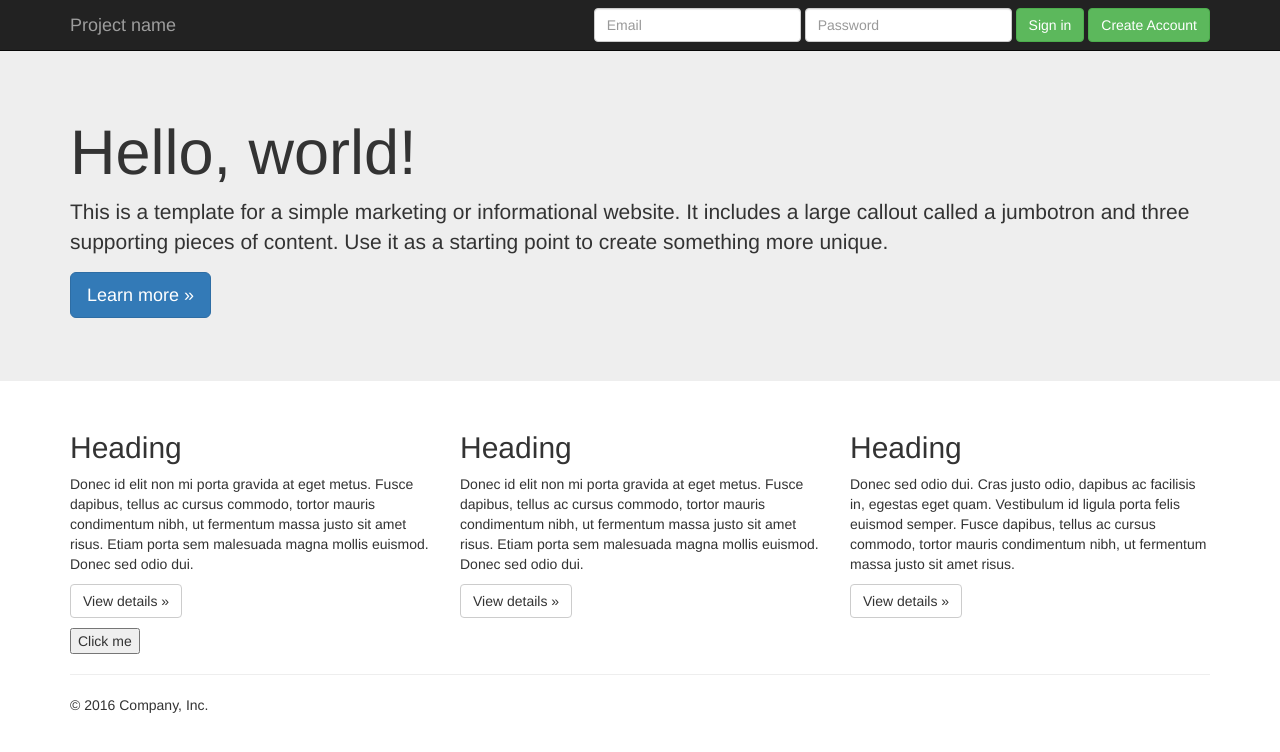
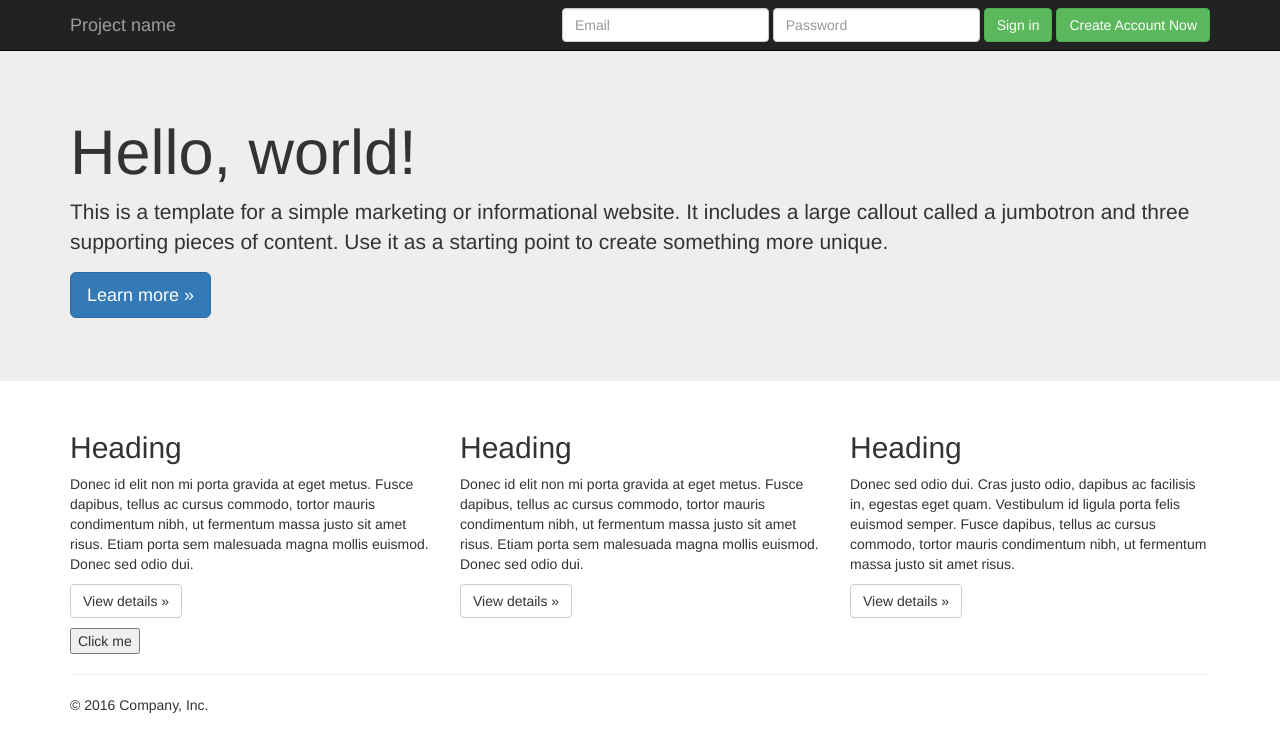
Before and after one commit to lolfull/TradeQ, a website: page index.html in a window 1280 px wide. Drawn offline with nearby package versions, Linux system fonts and the light colour scheme; no server answers.

```diff
--- a/index.html
+++ b/index.html
@@ -30,7 +30,7 @@
                     <input type="password" placeholder="Password" class="form-control">
                 </div>
                 <button type="submit" class="btn btn-success">Sign in</button>
-                <button type="submit" class="btn btn-success" onclick="window.open('/createUser', '_blank')">Create Account</button>
+                <button type="submit" class="btn btn-success" onclick="window.open('/createUser', '_blank')">Create Account Now</button>
             </form>
         </div><!--/.navbar-collapse -->
     </div>
```
